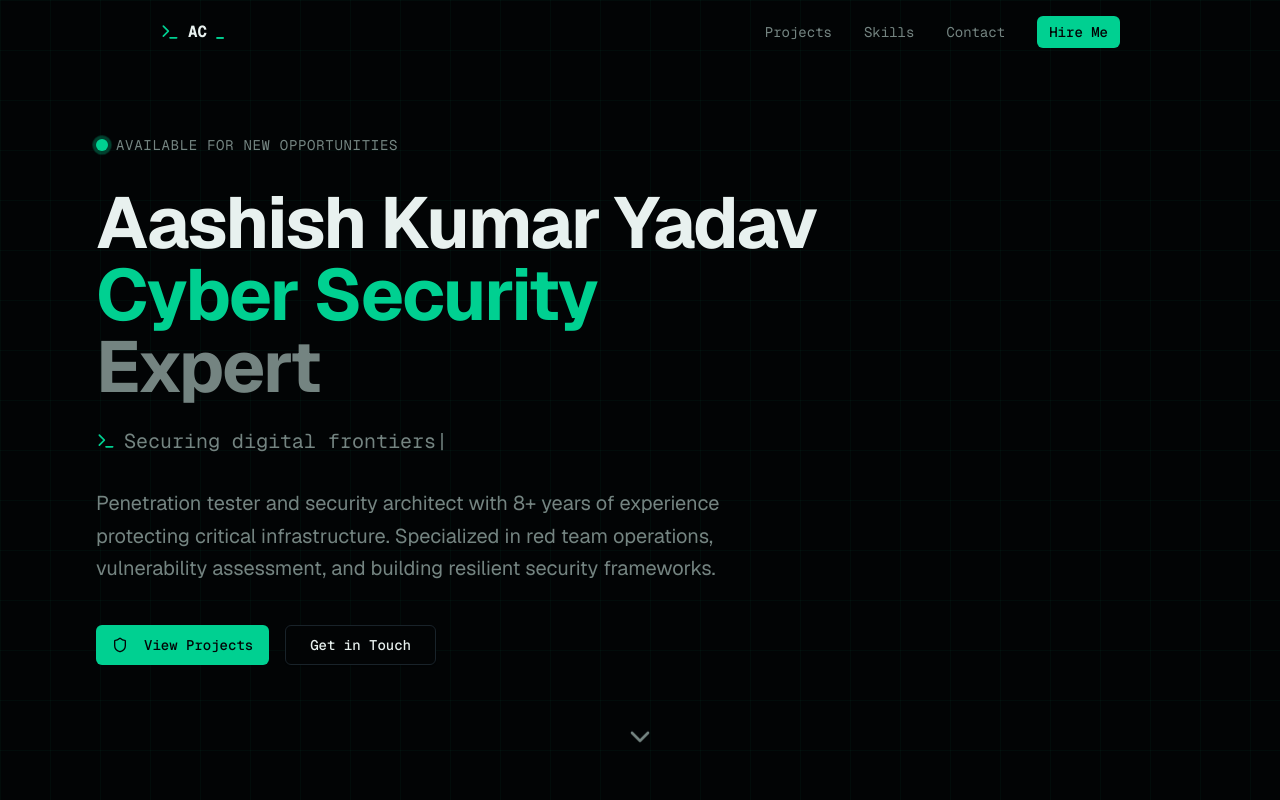
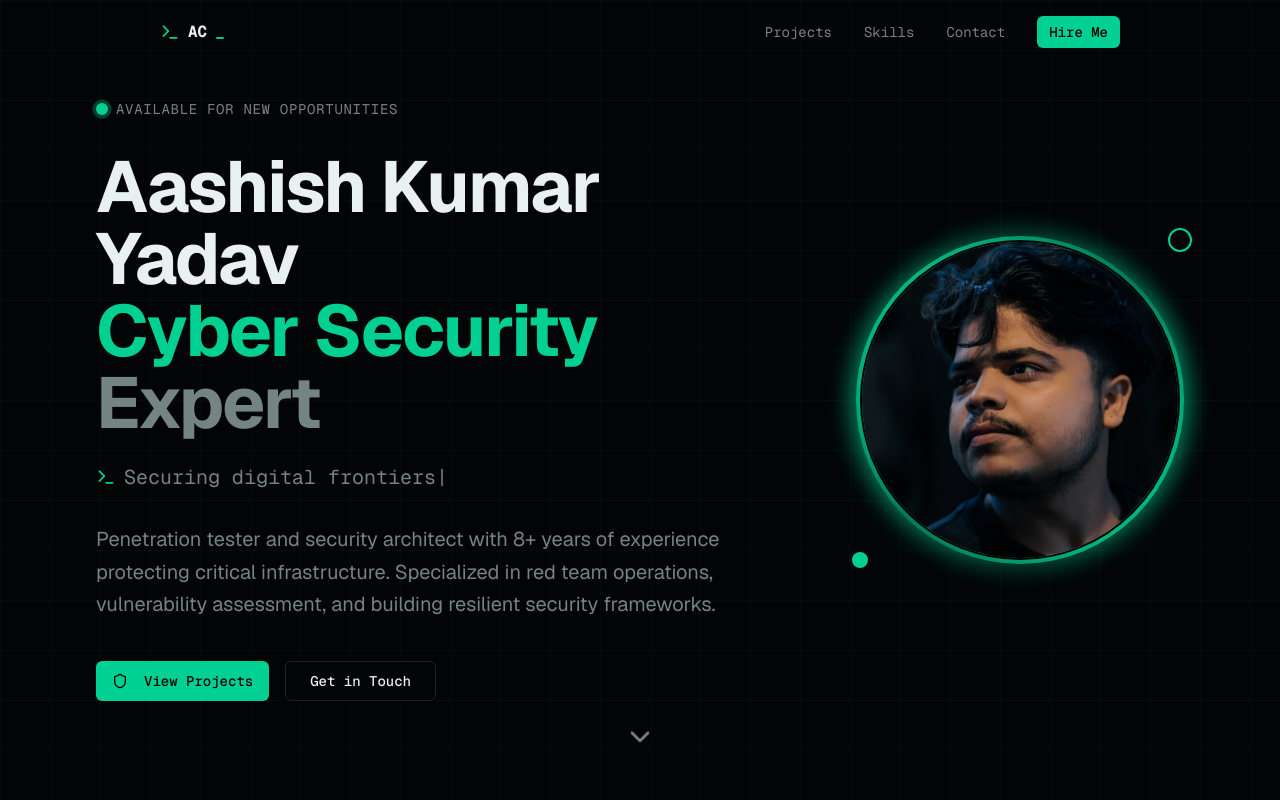
Before and after one commit to aaashium/aaashium-portfolio, a Next.js app: page / in a window 1280 px wide. Shown: the top 800 px of the page. Built offline with nearby package versions, Linux system fonts and the light colour scheme.

Commit message:
feat: add profile image with advanced styling to hero section

```diff
--- a/components/hero-section.tsx
+++ b/components/hero-section.tsx
@@ -3,6 +3,7 @@
 import { useState, useEffect } from "react";
 import { Shield, Terminal, ChevronDown } from "lucide-react";
 import { Button } from "@/components/ui/button";
+import Image from "next/image";
 
 export function HeroSection() {
   const [typedText, setTypedText] = useState("");
@@ -30,7 +31,31 @@ export function HeroSection() {
       {/* Background grid effect */}
       <div className="absolute inset-0 bg-[linear-gradient(rgba(0,255,170,0.03)_1px,transparent_1px),linear-gradient(90deg,rgba(0,255,170,0.03)_1px,transparent_1px)] bg-[size:50px_50px] pointer-events-none" />
 
-      <div className="relative z-10 max-w-4xl">
+      <div className="relative z-10 flex flex-col lg:flex-row items-center gap-12 lg:gap-20">
+        {/* Profile Photo with premium styling */}
+        <div className="relative flex-shrink-0 order-first lg:order-last">
+          {/* Outer glow ring */}
+          <div className="absolute -inset-1 bg-gradient-to-r from-primary via-primary/50 to-primary rounded-full blur-md opacity-75 animate-pulse" />
+          {/* Inner border */}
+          <div className="relative p-1 bg-gradient-to-br from-primary via-primary/30 to-primary rounded-full">
+            <div className="relative w-48 h-48 md:w-64 md:h-64 lg:w-80 lg:h-80 rounded-full overflow-hidden border-2 border-background">
+              <Image
+                src="/images/profile.jpg"
+                alt="Aashish Kumar Yadav - Cyber Security Expert"
+                fill
+                className="object-cover"
+                priority
+              />
+              {/* Subtle overlay for cohesion */}
+              <div className="absolute inset-0 bg-gradient-to-t from-background/20 to-transparent" />
+            </div>
+          </div>
+          {/* Decorative elements */}
+          <div className="absolute -top-2 -right-2 w-6 h-6 border-2 border-primary rounded-full bg-background" />
+          <div className="absolute -bottom-1 -left-1 w-4 h-4 bg-primary rounded-full" />
+        </div>
+
+        <div className="max-w-4xl text-center lg:text-left">
         {/* Status indicator */}
         <div className="flex items-center gap-2 mb-8">
           <span className="relative flex h-3 w-3">
@@ -87,6 +112,7 @@ export function HeroSection() {
             <a href="#contact">Get in Touch</a>
           </Button>
         </div>
+        </div>
       </div>
 
       {/* Scroll indicator */}
```
Also changed, not shown: public/images/profile.jpg (added).
